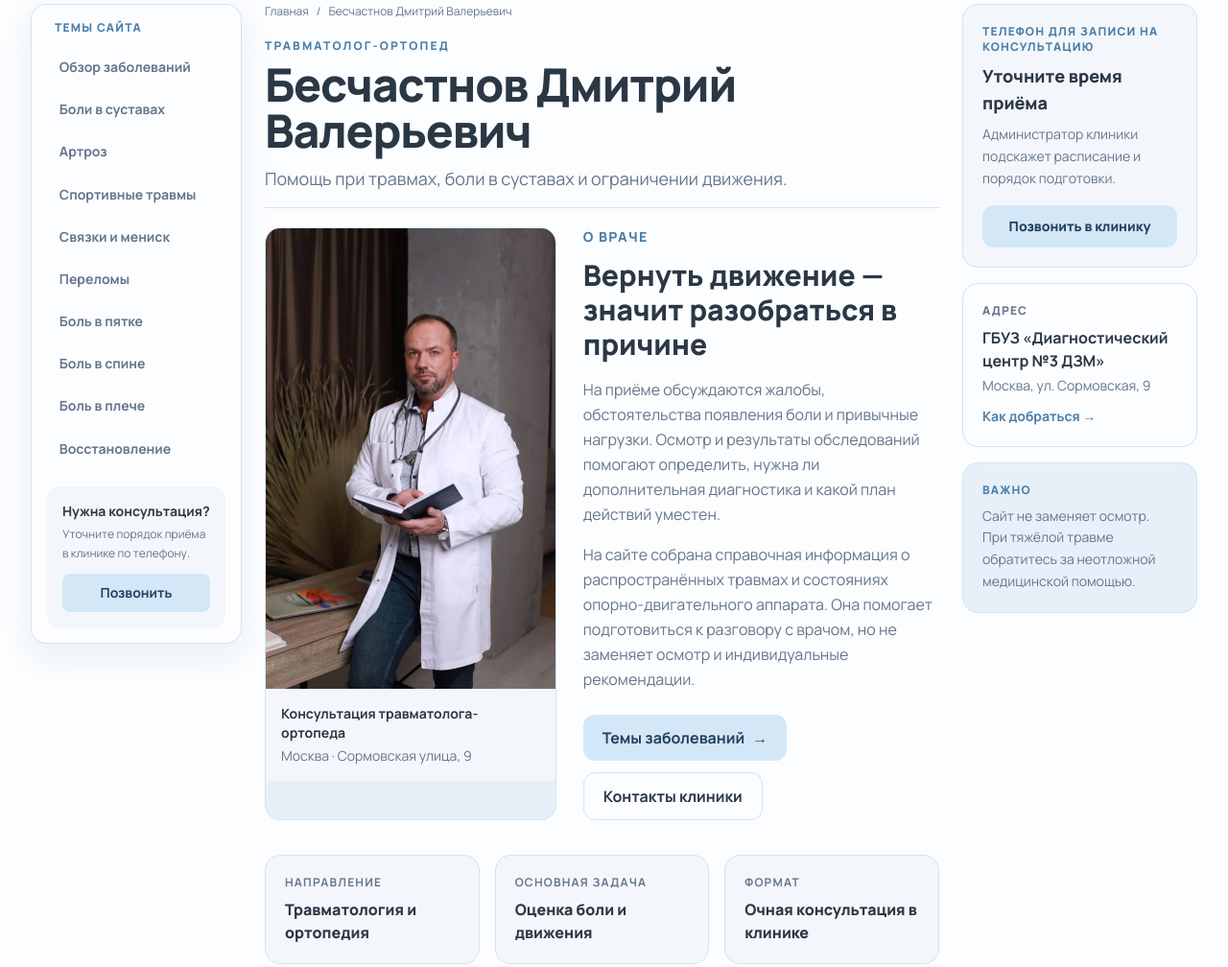
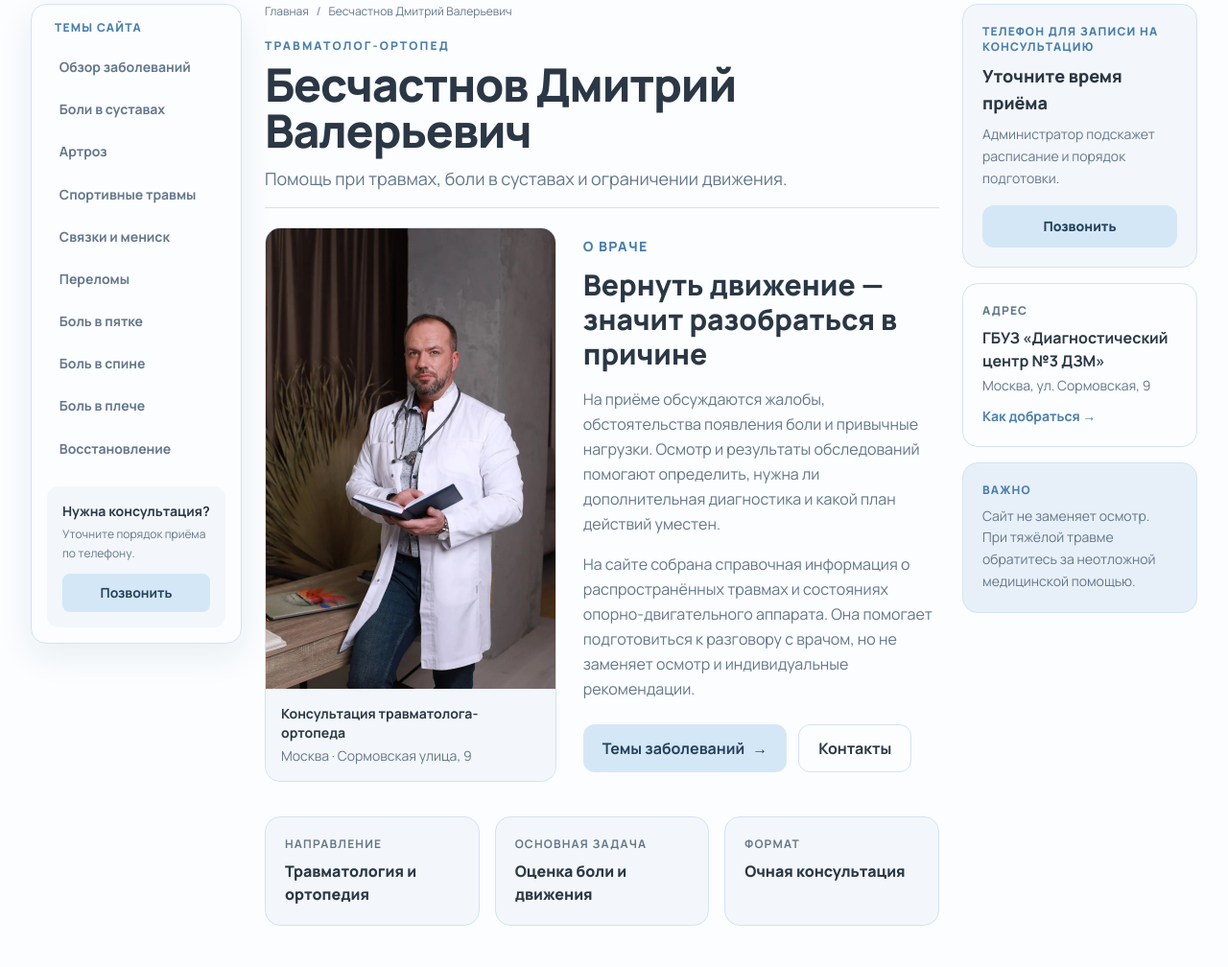
Before and after one commit to Benkyy/Travmatolog, a plain HTML site: page index.html in a window 1280 px wide. Shown: the part 235-1243 px from the top of the page at 96% size. Drawn offline with nearby package versions, Linux system fonts and the light colour scheme; no server answers.

Commit message:
Remove clinic wording from site

```diff
--- a/index.html
+++ b/index.html
@@ -197,7 +197,7 @@
           <a data-route="shoulder-pain" href="#/shoulder-pain" class="side-link">Боль в плече</a>
           <a data-route="rehabilitation" href="#/rehabilitation" class="side-link">Восстановление</a>
         </nav>
-        <div class="mt-5 rounded-xl bg-surface p-4"><p class="text-sm font-bold">Нужна консультация?</p><p class="mt-1 text-xs leading-relaxed text-text-muted">Уточните порядок приёма в клинике по телефону.</p><a href="tel:+74959191140" class="mt-3 inline-flex w-full items-center justify-center rounded-lg bg-accent px-3 py-2.5 text-sm font-bold text-on-accent transition hover:bg-accent-hover">Позвонить</a></div>
+        <div class="mt-5 rounded-xl bg-surface p-4"><p class="text-sm font-bold">Нужна консультация?</p><p class="mt-1 text-xs leading-relaxed text-text-muted">Уточните порядок приёма по телефону.</p><a href="tel:+74959191140" class="mt-3 inline-flex w-full items-center justify-center rounded-lg bg-accent px-3 py-2.5 text-sm font-bold text-on-accent transition hover:bg-accent-hover">Позвонить</a></div>
       </div>
     </aside>
 
@@ -221,13 +221,13 @@
               <h2 class="mt-3 text-2xl font-extrabold sm:text-3xl">Вернуть движение — значит разобраться в причине</h2>
               <p class="mt-4 leading-relaxed text-text-muted">На приёме обсуждаются жалобы, обстоятельства появления боли и привычные нагрузки. Осмотр и результаты обследований помогают определить, нужна ли дополнительная диагностика и какой план действий уместен.</p>
               <p class="mt-4 leading-relaxed text-text-muted">На сайте собрана справочная информация о распространённых травмах и состояниях опорно-двигательного аппарата. Она помогает подготовиться к разговору с врачом, но не заменяет осмотр и индивидуальные рекомендации.</p>
-              <div class="mt-6 flex flex-wrap gap-3"><a data-route="conditions" href="#/conditions" class="inline-flex min-h-12 items-center gap-2 rounded-xl bg-accent px-5 py-3 font-bold text-on-accent transition hover:bg-accent-hover">Темы заболеваний <span aria-hidden="true">→</span></a><a data-route="contacts" href="#/contacts" class="inline-flex min-h-12 items-center gap-2 rounded-xl border border-border bg-bg px-5 py-3 font-bold transition hover:bg-surface">Контакты клиники</a></div>
+              <div class="mt-6 flex flex-wrap gap-3"><a data-route="conditions" href="#/conditions" class="inline-flex min-h-12 items-center gap-2 rounded-xl bg-accent px-5 py-3 font-bold text-on-accent transition hover:bg-accent-hover">Темы заболеваний <span aria-hidden="true">→</span></a><a data-route="contacts" href="#/contacts" class="inline-flex min-h-12 items-center gap-2 rounded-xl border border-border bg-bg px-5 py-3 font-bold transition hover:bg-surface">Контакты</a></div>
             </div>
           </div>
           <div class="mt-9 grid gap-4 sm:grid-cols-3">
             <div class="rounded-2xl border border-border bg-surface p-5"><p class="text-xs font-bold uppercase tracking-widest text-text-muted">Направление</p><p class="mt-2 font-extrabold">Травматология и ортопедия</p></div>
             <div class="rounded-2xl border border-border bg-surface p-5"><p class="text-xs font-bold uppercase tracking-widest text-text-muted">Основная задача</p><p class="mt-2 font-extrabold">Оценка боли и движения</p></div>
-            <div class="rounded-2xl border border-border bg-surface p-5"><p class="text-xs font-bold uppercase tracking-widest text-text-muted">Формат</p><p class="mt-2 font-extrabold">Очная консультация в клинике</p></div>
+            <div class="rounded-2xl border border-border bg-surface p-5"><p class="text-xs font-bold uppercase tracking-widest text-text-muted">Формат</p><p class="mt-2 font-extrabold">Очная консультация</p></div>
           </div>
           <div class="mt-11 grid gap-8 border-t border-border pt-8 md:grid-cols-2">
             <div><h2 class="text-xl font-extrabold">С какими вопросами обращаются</h2><ul class="mt-4 grid gap-3 text-sm leading-relaxed text-text-muted"><li class="flex gap-3"><svg class="h-5 w-5 shrink-0 text-primary-600" viewBox="0 0 24 24" fill="none" stroke="currentColor" stroke-width="2" aria-hidden="true"><path d="m5 12 4 4L19 6"/></svg>Боль, скованность или припухлость суставов</li><li class="flex gap-3"><svg class="h-5 w-5 shrink-0 text-primary-600" viewBox="0 0 24 24" fill="none" stroke="currentColor" stroke-width="2" aria-hidden="true"><path d="m5 12 4 4L19 6"/></svg>Травмы колена, плеча, стопы и голеностопа</li><li class="flex gap-3"><svg class="h-5 w-5 shrink-0 text-primary-600" viewBox="0 0 24 24" fill="none" stroke="currentColor" stroke-width="2" aria-hidden="true"><path d="m5 12 4 4L19 6"/></svg>Последствия переломов и ограничение подвижности</li><li class="flex gap-3"><svg class="h-5 w-5 shrink-0 text-primary-600" viewBox="0 0 24 24" fill="none" stroke="currentColor" stroke-width="2" aria-hidden="true"><path d="m5 12 4 4L19 6"/></svg>Восстановление после травмы или операции</li></ul></div>
@@ -258,7 +258,7 @@
             <h2>На что обратить внимание</h2><ul><li>Когда появилась боль и что ей предшествовало.</li><li>Есть ли отёк, покраснение, скованность или ощущение нестабильности.</li><li>Какие движения или нагрузки усиливают дискомфорт.</li></ul>
             <h2>Как проходит оценка</h2><p>Врач уточняет историю состояния, осматривает сустав и оценивает движения. Рентгенография, УЗИ, МРТ или другие исследования могут назначаться по клиническим показаниям.</p>
             <div class="topic-note"><strong>Обратитесь за срочной медицинской помощью</strong>, если появилась внезапная сильная боль, быстро нарастает отёк, сустав стал горячим и красным или невозможно опереться на конечность.</div>
-          </div><a data-route="contacts" href="#/contacts" class="inline-action">Контакты клиники →</a>
+          </div><a data-route="contacts" href="#/contacts" class="inline-action">Контакты →</a>
         </section>
         <section id="view-arthrosis" data-page="arthrosis" data-title="Артроз" data-kicker="Суставы" data-description="Общие сведения об остеоартрите и диагностике изменений суставов." aria-labelledby="page-title" hidden>
           <div class="topic-article">
@@ -293,7 +293,7 @@
             <h2>Что важно сообщить врачу</h2><ul><li>Когда и как произошла травма.</li><li>Где сильнее всего болит и меняется ли ощущение.</li><li>Получалось ли двигать конечностью или опираться на неё.</li></ul>
             <h2>Когда помощь нужна безотлагательно</h2><p>При открытой ране, выраженной деформации, сильной боли, нарастающем отёке, онемении или бледности конечности нужна срочная медицинская помощь. При тяжёлой травме вызовите экстренную службу.</p>
             <div class="topic-note"><strong>Не пытайтесь самостоятельно вправлять или выпрямлять деформированную конечность.</strong> До осмотра избегайте лишних движений и следуйте указаниям экстренной службы.</div>
-          </div><a data-route="contacts" href="#/contacts" class="inline-action">Контакты клиники →</a>
+          </div><a data-route="contacts" href="#/contacts" class="inline-action">Контакты →</a>
         </section>
 
         <section id="view-heel-pain" data-page="heel-pain" data-title="Боль в пятке" data-kicker="Стопа" data-description="Боль в пятке может иметь разные причины и не всегда связана с костным шипом." aria-labelledby="page-title" hidden>
@@ -311,7 +311,7 @@
             <h2>Что уточняет врач</h2><ul><li>Начало и длительность боли, связь с движением и нагрузкой.</li><li>Есть ли распространение боли в ногу, онемение или слабость.</li><li>Были ли травмы и какие обследования уже проводились.</li></ul>
             <h2>Симптомы, требующие срочной помощи</h2><p>Новая выраженная слабость или потеря чувствительности в ногах, онемение в области промежности, нарушения контроля мочеиспускания или кишечника, а также боль после серьёзной аварии требуют немедленной медицинской оценки.</p>
             <div class="topic-note"><strong>При внезапных неврологических симптомах вызывайте экстренную помощь.</strong> Плановая консультация не заменяет неотложную медицинскую оценку.</div>
-          </div><a data-route="contacts" href="#/contacts" class="inline-action">Контакты клиники →</a>
+          </div><a data-route="contacts" href="#/contacts" class="inline-action">Контакты →</a>
         </section>
 
         <section id="view-shoulder-pain" data-page="shoulder-pain" data-title="Боль в плече" data-kicker="Плечевой сустав" data-description="Боль при подъёме руки может возникать из-за разных структур плечевого пояса." aria-labelledby="page-title" hidden>
@@ -333,11 +333,11 @@
         </section>
 
         <section id="view-services" data-page="services" data-title="Услуги и направления приёма" data-kicker="Медицинская помощь" data-description="Перечень направлений для обсуждения со специалистом; применимость зависит от клинической ситуации." aria-labelledby="page-title" hidden>
-          <div class="rounded-2xl border border-border bg-surface p-5 sm:p-7"><h2 class="text-xl font-extrabold">Что можно обсудить на консультации</h2><p class="mt-2 leading-relaxed text-text-muted">Длительность и необходимость процедур определяются индивидуально. Стоимость и порядок оказания услуг уточняйте в клинике.</p></div>
+          <div class="rounded-2xl border border-border bg-surface p-5 sm:p-7"><h2 class="text-xl font-extrabold">Что можно обсудить на консультации</h2><p class="mt-2 leading-relaxed text-text-muted">Длительность и необходимость процедур определяются индивидуально. Стоимость и порядок оказания услуг уточняйте по телефону.</p></div>
           <div class="mt-5 grid gap-3">
             <article class="service-card"><div><h2>Приём травматолога-ортопеда</h2><p>Обсуждение жалоб, осмотр, оценка движений и дальнейших шагов.</p></div><span>30–45 минут</span><a href="tel:+74959191140">Уточнить по телефону</a></article>
             <article class="service-card"><div><h2>Повторная консультация</h2><p>Обсуждение динамики и уже выполненных обследований.</p></div><span>Ориентировочно 30 минут</span><a href="tel:+74959191140">Уточнить по телефону</a></article>
-            <article class="service-card"><div><h2>УЗИ суставов</h2><p>Исследование мягких тканей и структур сустава по показаниям.</p></div><span>По расписанию клиники</span><a href="tel:+74959191140">Уточнить по телефону</a></article>
+            <article class="service-card"><div><h2>УЗИ суставов</h2><p>Исследование мягких тканей и структур сустава по показаниям.</p></div><span>По расписанию приёма</span><a href="tel:+74959191140">Уточнить по телефону</a></article>
             <article class="service-card"><div><h2>Лечебная блокада</h2><p>Обсуждение показаний, возможных рисков и альтернатив.</p></div><span>По плану приёма</span><a href="tel:+74959191140">Уточнить по телефону</a></article>
             <article class="service-card"><div><h2>Тейпирование и ортезирование</h2><p>Поддержка и подбор средств с учётом задачи и рекомендаций.</p></div><span>Индивидуально</span><a href="tel:+74959191140">Уточнить по телефону</a></article>
             <article class="service-card"><div><h2>Обсуждение артроскопии</h2><p>Оценка показаний и вариантов лечения после диагностики.</p></div><span>По показаниям</span><a href="tel:+74959191140">Уточнить по телефону</a></article>
@@ -373,7 +373,7 @@
 
         <section id="view-article-consultation" data-page="article-consultation" data-title="Как подготовиться к приёму травматолога" data-kicker="Статья · памятка" data-description="Небольшая подготовка помогает использовать время консультации эффективнее." aria-labelledby="page-title" hidden>
           <div class="topic-article"><h2>Что рассказать врачу</h2><ul><li>Когда и при каких обстоятельствах появились симптомы.</li><li>Где болит и как меняется ощущение при движении или нагрузке.</li><li>Были ли похожие эпизоды, травмы и лечение ранее.</li><li>Есть ли заболевания и препараты, о которых важно знать врачу.</li></ul><h2>Какие документы взять</h2><p>Если есть результаты рентгенографии, УЗИ, МРТ, выписки или заключения других специалистов, возьмите их на приём. Не проходите новые обследования заранее без назначения.</p><h2>Вопросы, которые можно задать</h2><p>Уточните предполагаемые причины симптомов, цель рекомендованных исследований, варианты действий, ограничения и признаки, при которых следует обратиться повторно.</p></div>
-          <a data-route="contacts" href="#/contacts" class="inline-action">Контакты клиники →</a>
+          <a data-route="contacts" href="#/contacts" class="inline-action">Контакты →</a>
         </section>
 
         <section id="view-article-sports" data-page="article-sports" data-title="Травма колена: что важно отметить" data-kicker="Статья · травмы" data-description="После повреждения колена полезно запомнить, как оно произошло и как менялась функция." aria-labelledby="page-title" hidden>
@@ -394,11 +394,11 @@
           <a data-route="articles" href="#/articles" class="inline-action">← Все статьи</a>
         </section>
 
-        <section id="view-partners" data-page="partners" data-title="Партнёры" data-kicker="Медицинская организация" data-description="Место приёма врача и официальный сайт клиники." aria-labelledby="page-title" hidden>
+        <section id="view-partners" data-page="partners" data-title="Партнёры" data-kicker="Медицинская организация" data-description="Место приёма врача и сайт медицинской организации." aria-labelledby="page-title" hidden>
           <article class="topic-article"><p class="text-xs font-extrabold uppercase tracking-widest text-primary-600">Место приёма</p><h2 class="mt-3 text-xl font-extrabold">ГБУЗ «Диагностический центр №3 ДЗМ»</h2><p class="mt-3 text-sm leading-relaxed text-text-muted">Москва, ул. Сормовская, д. 9</p><a href="https://dc3.mos.ru/" target="_blank" rel="noopener noreferrer" class="mt-4 inline-flex text-sm font-bold text-primary-600 hover:underline">Официальный сайт центра ↗</a></article>
         </section>
 
-        <section id="view-contacts" data-page="contacts" data-title="Контакты и как добраться" data-kicker="Контактная информация" data-description="Позвоните в клинику, чтобы уточнить расписание, адрес приёма и необходимые документы." aria-labelledby="page-title" hidden>
+        <section id="view-contacts" data-page="contacts" data-title="Контакты и как добраться" data-kicker="Контактная информация" data-description="Позвоните, чтобы уточнить расписание, адрес приёма и необходимые документы." aria-labelledby="page-title" hidden>
           <div class="grid gap-5 xl:grid-cols-2">
             <div class="rounded-2xl border border-border bg-surface p-5 sm:p-7">
               <h2 class="text-xl font-extrabold">ГБУЗ «Диагностический центр №3 ДЗМ»</h2>
@@ -437,7 +437,7 @@
 
     <aside aria-label="Информация для пациентов" class="order-3 hidden xl:block">
       <div class="sticky top-56 grid gap-4">
-        <div class="rounded-2xl border border-border bg-surface p-5"><p class="text-xs font-extrabold uppercase tracking-widest text-primary-600">Телефон для записи на консультацию</p><h2 class="mt-2 text-lg font-extrabold">Уточните время приёма</h2><p class="mt-2 text-sm leading-relaxed text-text-muted">Администратор клиники подскажет расписание и порядок подготовки.</p><a href="tel:+74959191140" class="mt-4 inline-flex w-full items-center justify-center rounded-xl bg-accent px-4 py-3 text-sm font-extrabold text-on-accent transition hover:bg-accent-hover">Позвонить в клинику</a></div>
+        <div class="rounded-2xl border border-border bg-surface p-5"><p class="text-xs font-extrabold uppercase tracking-widest text-primary-600">Телефон для записи на консультацию</p><h2 class="mt-2 text-lg font-extrabold">Уточните время приёма</h2><p class="mt-2 text-sm leading-relaxed text-text-muted">Администратор подскажет расписание и порядок подготовки.</p><a href="tel:+74959191140" class="mt-4 inline-flex w-full items-center justify-center rounded-xl bg-accent px-4 py-3 text-sm font-extrabold text-on-accent transition hover:bg-accent-hover">Позвонить</a></div>
         <div class="rounded-2xl border border-border bg-bg p-5"><p class="text-xs font-extrabold uppercase tracking-widest text-text-muted">Адрес</p><p class="mt-2 font-bold">ГБУЗ «Диагностический центр №3 ДЗМ»</p><p class="mt-1 text-sm text-text-muted">Москва, ул. Сормовская, 9</p><a data-route="contacts" href="#/contacts" class="mt-3 inline-flex text-sm font-bold text-primary-600 hover:underline">Как добраться →</a></div>
         <div class="rounded-2xl border border-border bg-surface-2 p-5"><p class="text-xs font-extrabold uppercase tracking-widest text-primary-600">Важно</p><p class="mt-2 text-sm leading-relaxed text-text-muted">Сайт не заменяет осмотр. При тяжёлой травме обратитесь за неотложной медицинской помощью.</p></div>
       </div>
```
